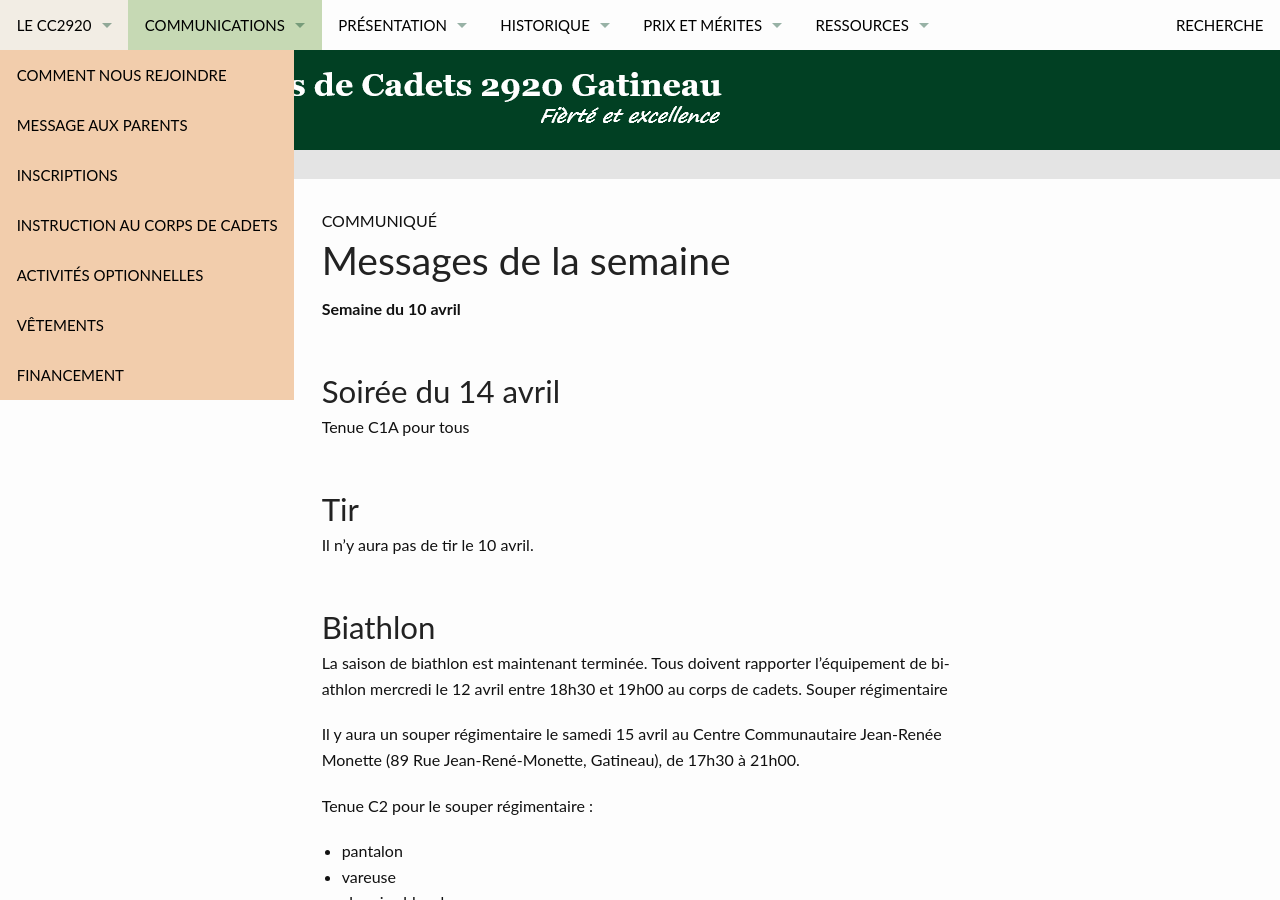
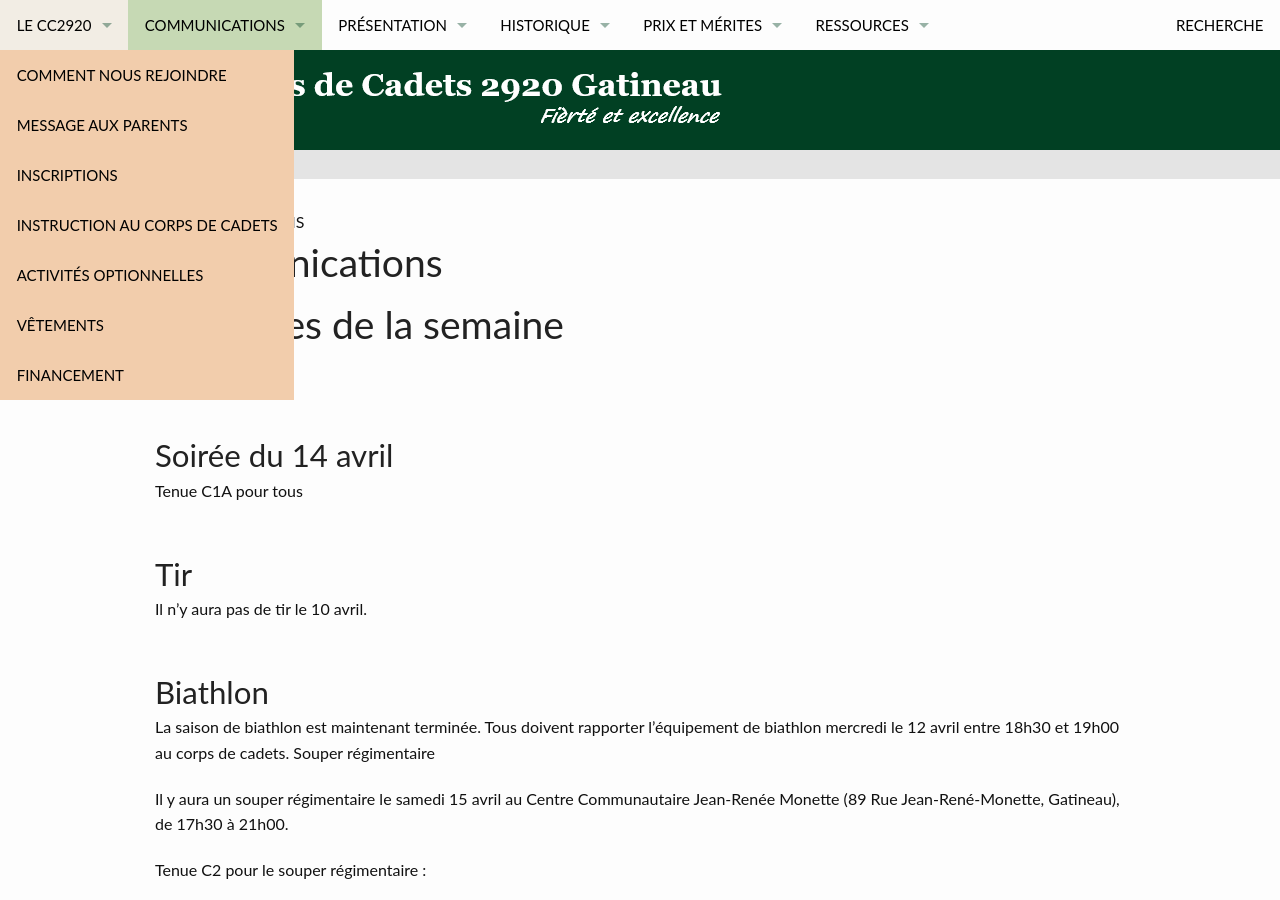
Before and after one commit to CC2920/web, a Jekyll site: the page built from content/communications.md, in a window 1280 px wide and 900 px high. Built offline with Jekyll 4.4.1, drawn with Linux system fonts in a browser that asks for light colours.

Commit message:
Change layout and sub-heading for communications

```diff
--- a/_config.yml
+++ b/_config.yml
@@ -141,7 +141,7 @@
       navigationKey: communications
       breadcrumb: true
       layout: 'page-side-navigation'
-      subheadline: 'Communiqué'
+      subheadline: 'Communications'
       include-in-nav: true
       order:
         - messages.md
--- a/content/communications.md
+++ b/content/communications.md
@@ -1,8 +1,8 @@
 ---
-layout: communications
+layout: page-fullwidth
 title:  "Communications"
 navigationKey: "communications"
-subheadline: 'Communiqué'
+subheadline: 'Communications'
 breadcrumb: true
 permalink: "/communications/"
 ---
```
Also changed, not shown: 1 other file.
